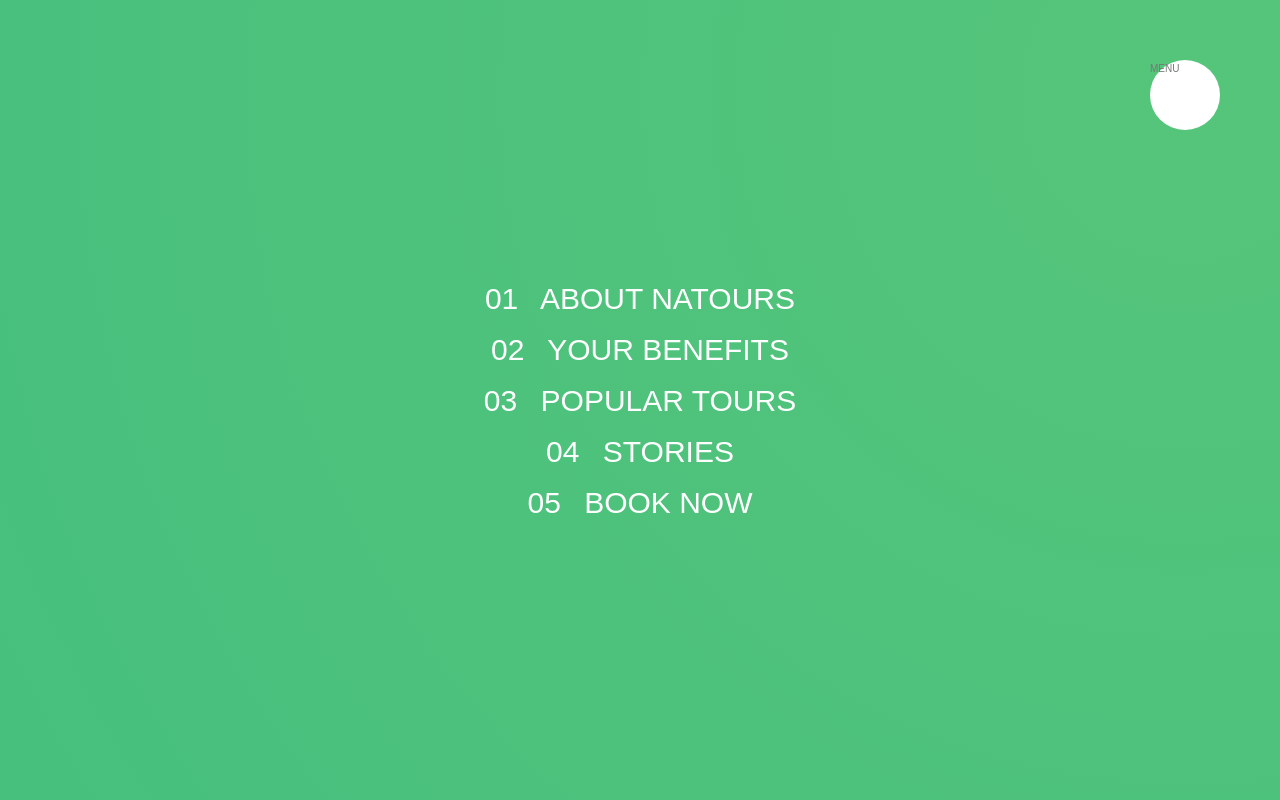
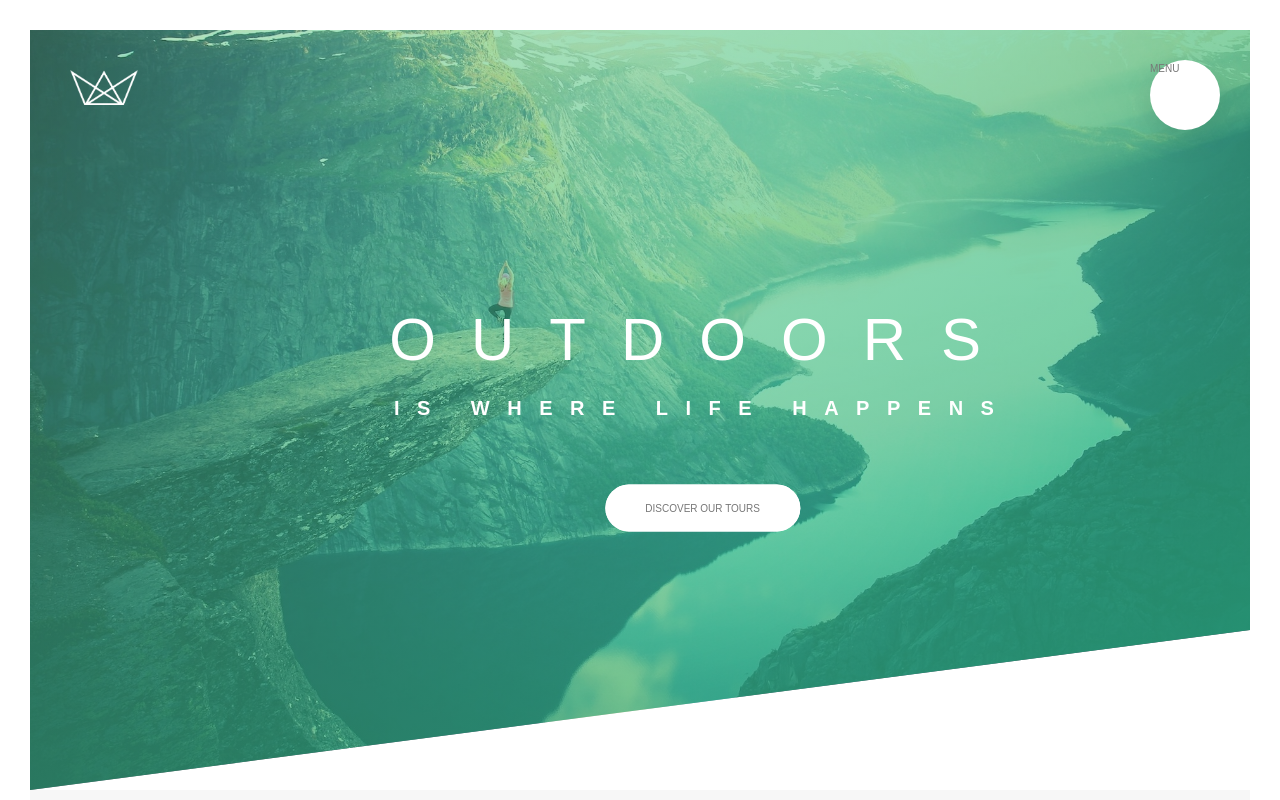
Before and after one commit to apryk/Natours, a website: page index.html in a window 1280 px wide. Shown: the top 800 px of the page. Drawn offline with Linux system fonts and the light colour scheme; files that its build step writes are made by us from their sources.

Commit message:
Made menu drop/rollback and navigation items show/hide

```diff
--- a/index.html
+++ b/index.html
@@ -17,30 +17,30 @@
   </head>
   <body>
     <div class="navigation">
-      <input type="checkbox" class="naviation__checkbox" id="navi-toggle" />
+      <input type="checkbox" class="navigation__checkbox" id="navi-toggle" />
       <label for="navi-toggle" class="navigation__button">MENU</label>
       <div class="navigation__background">&nbsp;</div>
       <nav class="navigation__nav">
         <ul class="navigation__list">
-          <li class="naviation__item">
+          <li class="navigation__item">
             <a href="#" class="navigation__link"
               ><span>01</span> About Natours</a
             >
           </li>
-          <li class="naviation__item">
+          <li class="navigation__item">
             <a href="#" class="navigation__link"
               ><span>02</span> Your Benefits</a
             >
           </li>
-          <li class="naviation__item">
+          <li class="navigation__item">
             <a href="#" class="navigation__link"
               ><span>03</span> Popular Tours</a
             >
           </li>
-          <li class="naviation__item">
+          <li class="navigation__item">
             <a href="#" class="navigation__link"><span>04</span> Stories</a>
           </li>
-          <li class="naviation__item">
+          <li class="navigation__item">
             <a href="#" class="navigation__link"><span>05</span> Book Now</a>
           </li>
         </ul>
--- a/sass/layout/_navigation.scss
+++ b/sass/layout/_navigation.scss
@@ -11,6 +11,7 @@
     right: 6rem;
     border-radius: 50%;
     z-index: 2000;
+    box-shadow: 0 1rem 3rem rgba($color-black, 0.1);
   }
   &__background {
     height: 6rem;
@@ -24,16 +25,18 @@
       $color-primary-dark
     );
     z-index: 1000;
-
-    transform: scale(100);
+    transition: transform 0.8s cubic-bezier(0.86, 0, 0.07, 1);
   }
   &__nav {
     height: 100vh;
     width: 100%;
     position: fixed;
     top: 0;
-    right: 0;
+    left: 0;
     z-index: 1500;
+    opacity: 0;
+    width: 0;
+    transition: all 0.8s cubic-bezier(0.68, -0.55, 0.265, 1);
   }
   &__list {
     position: absolute;
@@ -42,6 +45,7 @@
     transform: translate(-50%, -50%);
     list-style: none;
     text-align: center;
+    width: 100%;
   }
   &__item {
     margin: 1rem;
@@ -77,4 +81,12 @@
       transform: translateX(1rem);
     }
   }
+
+  &__checkbox:checked ~ &__background {
+    transform: scale(80);
+  }
+  &__checkbox:checked ~ &__nav {
+    opacity: 1;
+    width: 100%;
+  }
 }
```
Also changed, not shown: css/style.css.
